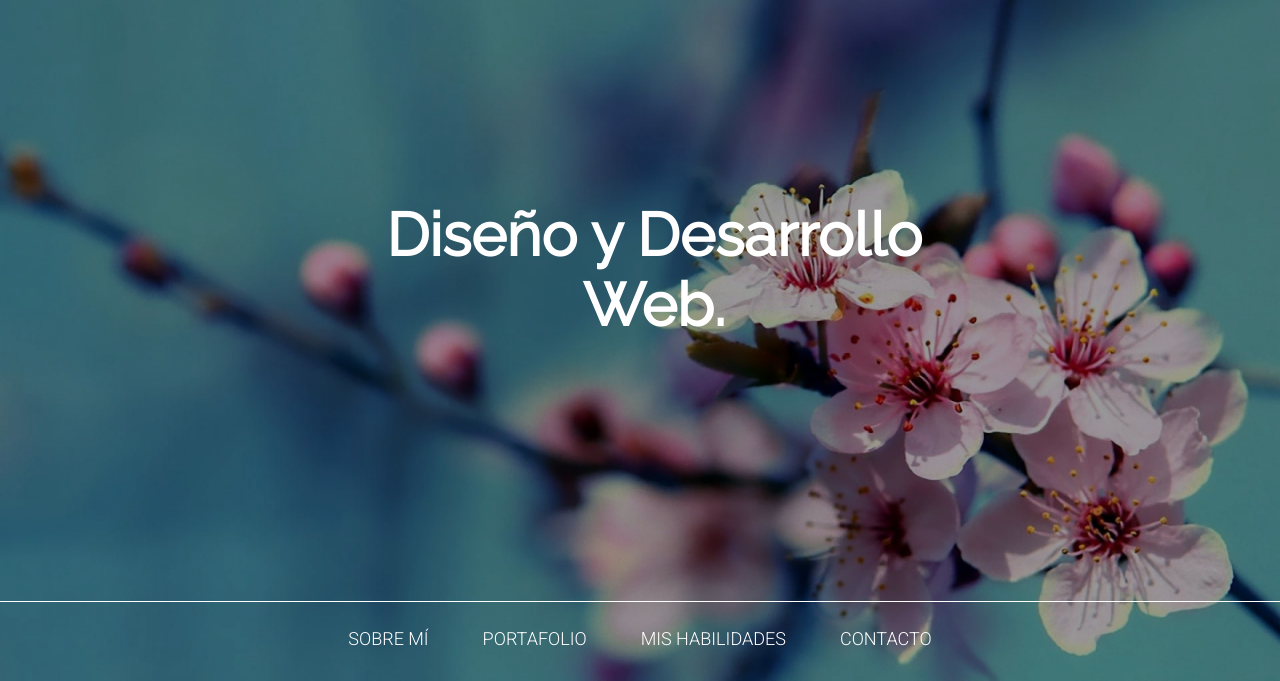
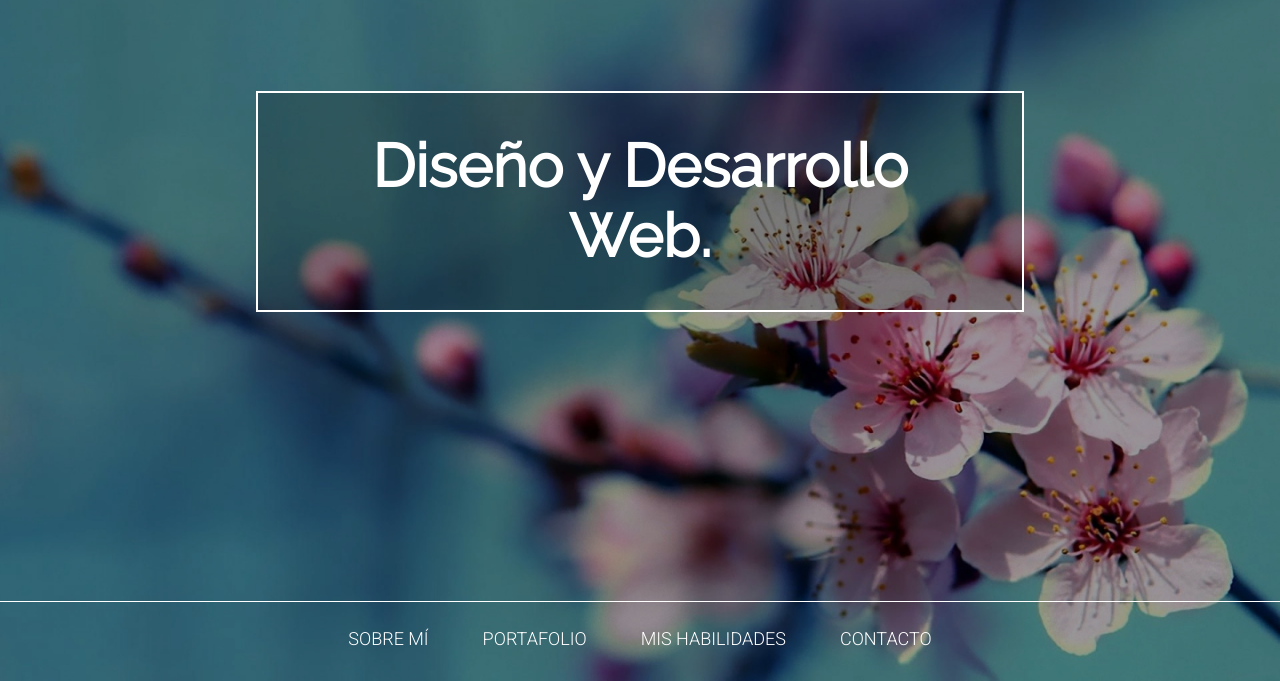
Before and after one commit to KatherineBermudez/KatherineBermudez.github.io, a plain HTML site: page index.html in a window 1280 px wide. Shown: the part 119-800 px from the top of the page. Drawn offline with nearby package versions, Linux system fonts and the light colour scheme; files that its build step writes are made by us from their sources.

Commit message:
Cambios header

```diff
--- a/sass/partials/modules/_header.scss
+++ b/sass/partials/modules/_header.scss
@@ -30,7 +30,16 @@
     padding: 21% 0 0 30%;
     width: 100%;
     h1 {
-      font-size: 6rem;
-      width: 54rem;
+      font-size: 3rem;
+      position: absolute;
+      top: 20%;
+      left: 20%;
+      right: 20%;
+      border: 2px solid #fff;
+      padding: 3%;
+      background-color: rgba(0,0,0,.2);
+      @media (min-width: 680px){
+        font-size: 6rem;
+      }
     }
 }
```
